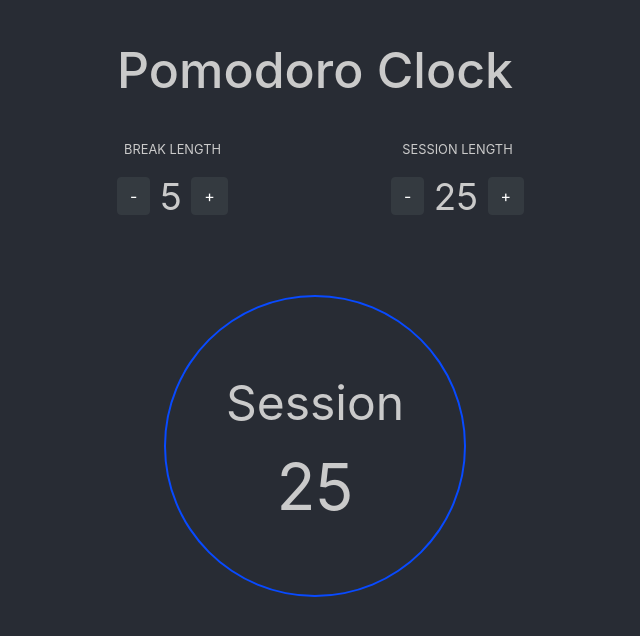
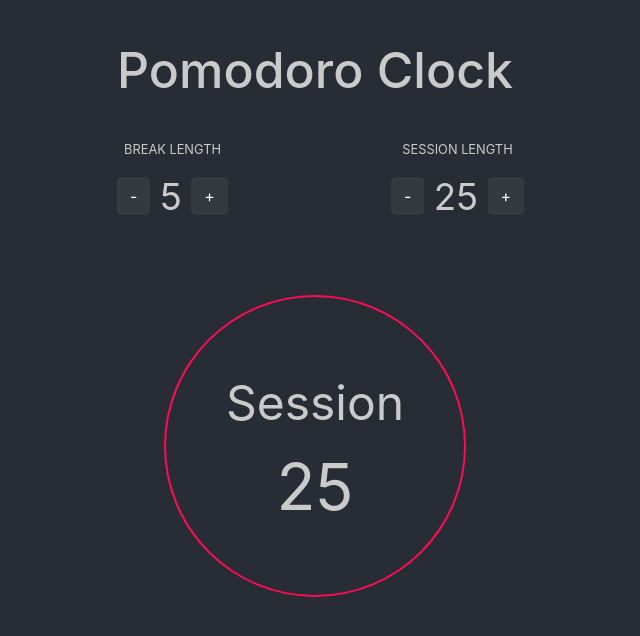
Before and after one commit to maxigaz/pomodoro-clock, a plain HTML site: page index.html in a window 1280 px wide. Shown: the whole page, without its empty margins (325-965 px from the left). Drawn offline with Linux system fonts and the light colour scheme.

Commit message:
Changed initial border colour

```diff
--- a/css/custom.css
+++ b/css/custom.css
@@ -31,7 +31,7 @@ h1 {
 }
 
 .clock {
-	border: 2px solid #084aff;
+	border: 2px solid #ff0c55;
 	border-radius: 100%;
 	cursor: pointer;
 	margin: 80px auto 10px;
```
